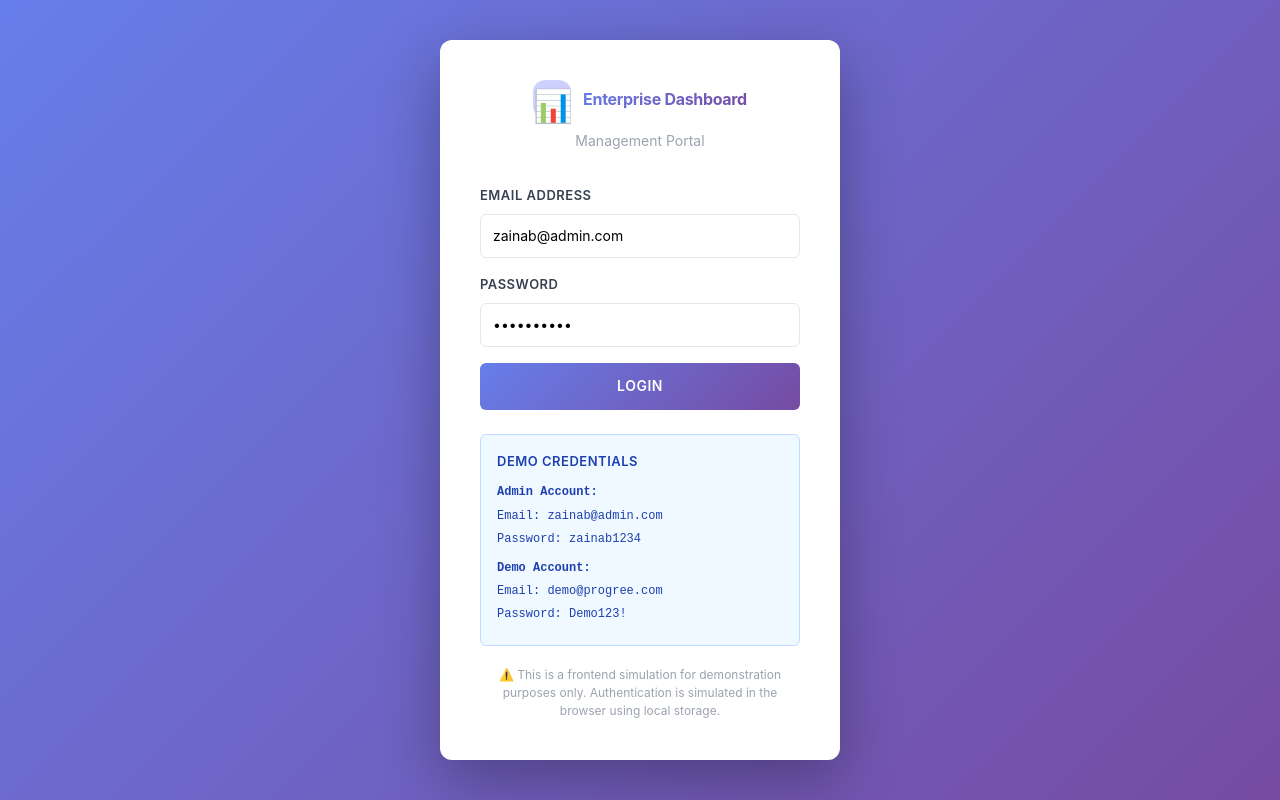
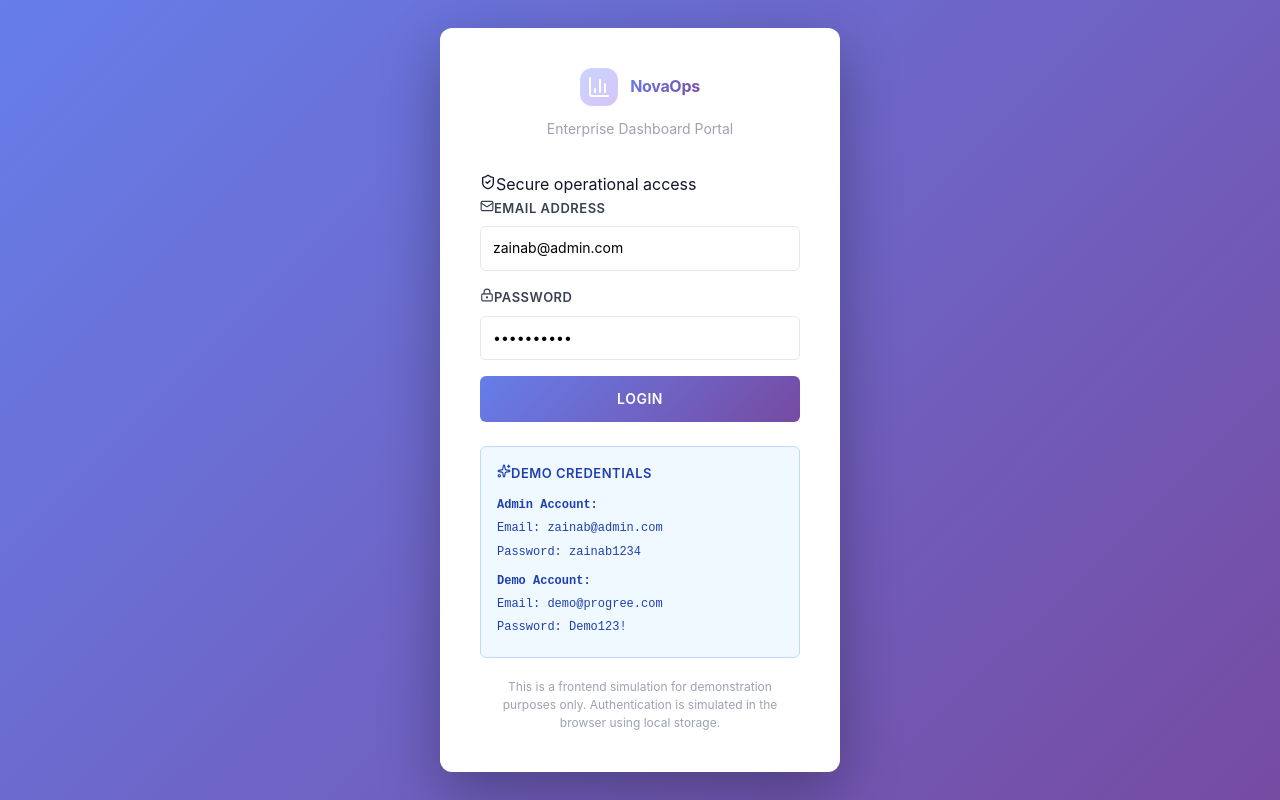
Before and after one commit to abdulbasit-25/zainaib-internship-task, a React (Vite) app in the folder task-4-enterprise-dashboard/: page /login in a window 1280 px wide. Built offline with nearby package versions, Linux system fonts and the light colour scheme.

Commit message:
Update enterprise dashboard LoginPage.jsx

```diff
--- a/task-4-enterprise-dashboard/src/pages/LoginPage.jsx
+++ b/task-4-enterprise-dashboard/src/pages/LoginPage.jsx
@@ -1,5 +1,12 @@
 import React, { useState } from "react";
 import { useNavigate } from "react-router-dom";
+import {
+  BarChart3,
+  LockKeyhole,
+  Mail,
+  ShieldCheck,
+  Sparkles,
+} from "lucide-react";
 import { useAuth } from "../context/AuthContext";
 import "./LoginPage.css";
 
@@ -42,15 +49,25 @@ export const LoginPage = () => {
       <div className="login-container">
         <div className="login-header">
           <div className="login-logo">
-            <span className="logo-icon">📊</span>
-            <span className="logo-text">Enterprise Dashboard</span>
+            <span className="logo-icon">
+              <BarChart3 size={24} />
+            </span>
+            <span className="logo-text">NovaOps</span>
           </div>
-          <p className="login-subtitle">Management Portal</p>
+          <p className="login-subtitle">Enterprise Dashboard Portal</p>
+        </div>
+
+        <div className="login-trust">
+          <ShieldCheck size={16} />
+          Secure operational access
         </div>
 
         <form className="login-form" onSubmit={handleSubmit}>
           <div className="form-group">
-            <label htmlFor="email">Email Address</label>
+            <label htmlFor="email">
+              <Mail size={14} />
+              Email Address
+            </label>
             <input
               id="email"
               type="email"
@@ -63,7 +80,10 @@ export const LoginPage = () => {
           </div>
 
           <div className="form-group">
-            <label htmlFor="password">Password</label>
+            <label htmlFor="password">
+              <LockKeyhole size={14} />
+              Password
+            </label>
             <input
               id="password"
               type="password"
@@ -83,7 +103,10 @@ export const LoginPage = () => {
         </form>
 
         <div className="demo-credentials">
-          <h4>Demo Credentials</h4>
+          <h4>
+            <Sparkles size={14} />
+            Demo Credentials
+          </h4>
           <div className="credential-item">
             <p>
               <strong>Admin Account:</strong>
@@ -102,7 +125,7 @@ export const LoginPage = () => {
 
         <div className="login-footer">
           <p className="disclaimer">
-            ⚠️ This is a frontend simulation for demonstration purposes only.
+            This is a frontend simulation for demonstration purposes only.
             Authentication is simulated in the browser using local storage.
           </p>
         </div>
```
